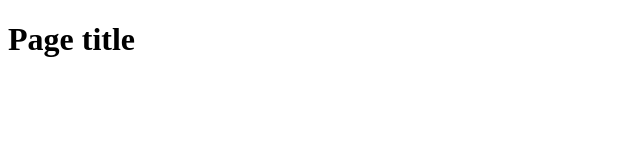
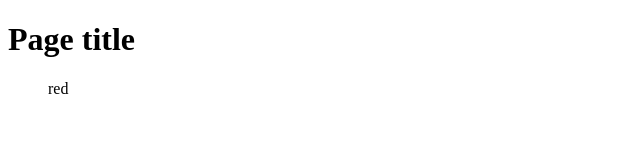
Before and after one commit to Oleg84s/My-Project, a plain HTML site: page index.html in a window 1280 px wide. Shown: the full height of the page, 0-640 px from the left. Drawn offline with Linux system fonts and the light colour scheme.

Commit message:
add list of colors

```diff
--- a/index.html
+++ b/index.html
@@ -7,6 +7,7 @@
 </head>
 <body>
   <h1>Page title</h1>
+  <ul>red</ul>
   <header></header>
   <main></main>
   <footer></footer>
```
